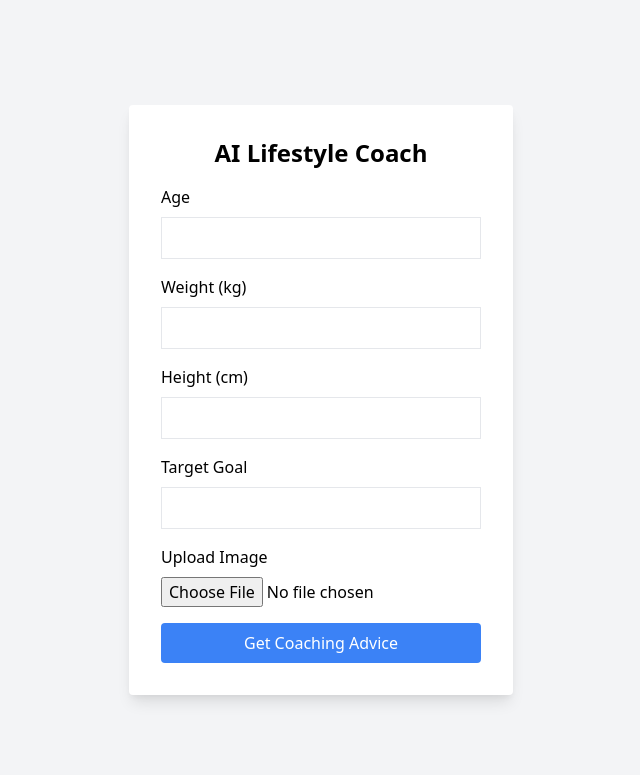
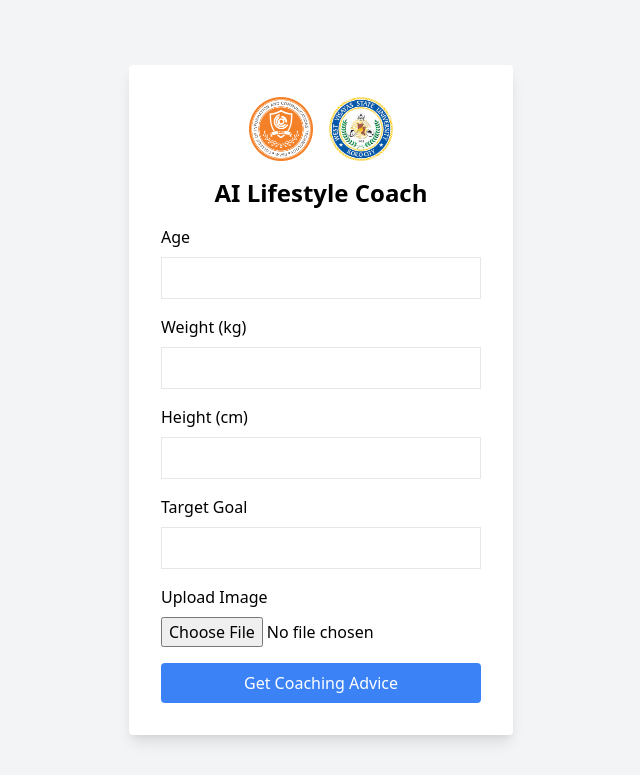
Before and after one commit to jayyy404/Personalized-Health-Coach, a Flask app: page / in a window 1280 px wide. Shown: the top 775 px of the page, without its empty margins (319-959 px from the left). Run offline with Flask 3, Linux system fonts and the light colour scheme.

Commit message:
added logos and readme.md

```diff
--- /dev/null
+++ b/requirements.txt
@@ -0,0 +1,4 @@
+Flask
+Werkzeug
+python-dotenv
+google-generativeai
--- a/templates/form.html
+++ b/templates/form.html
@@ -7,6 +7,10 @@
 </head>
 <body class="bg-gray-100 flex items-center justify-center h-screen">
   <form method="POST" enctype="multipart/form-data" class="bg-white p-8 rounded shadow-lg w-96">
+    <div class="flex justify-center gap-4 mb-4">
+      <img src="{{ url_for('static', filename='college_logo.png') }}" alt="College Logo" class="h-16">
+      <img src="{{ url_for('static', filename='university_logo.png') }}" alt="University Logo" class="h-16">
+    </div>
     <h2 class="text-2xl font-bold mb-4 text-center">AI Lifestyle Coach</h2>
 
     <label class="block mb-2">Age</label>
--- a/templates/results.html
+++ b/templates/results.html
@@ -58,10 +58,10 @@
         {{ advice.supplements or "No supplement recommendations available" }}
       </div>
 
-      {% if image_path %}
+      {% if image_filename %}
       <div class="mt-6">
         <p class="text-sm font-semibold text-gray-500 mb-2">Uploaded Image:</p>
-        <img src="{{ url_for('static', filename='uploads/' + image_path.split('/')[-1]) }}" class="rounded-lg shadow-md border" alt="User photo">
+        <img src="{{ url_for('static', filename='uploads/' + image_filename) }}" class="rounded-lg shadow-md border" alt="User photo">
       </div>
       {% endif %}
     </div>
```
Also changed, not shown: README.md, static/college_logo.png (added), static/university_logo.png (added), static/uploads/2-removebg-preview.png (added).
